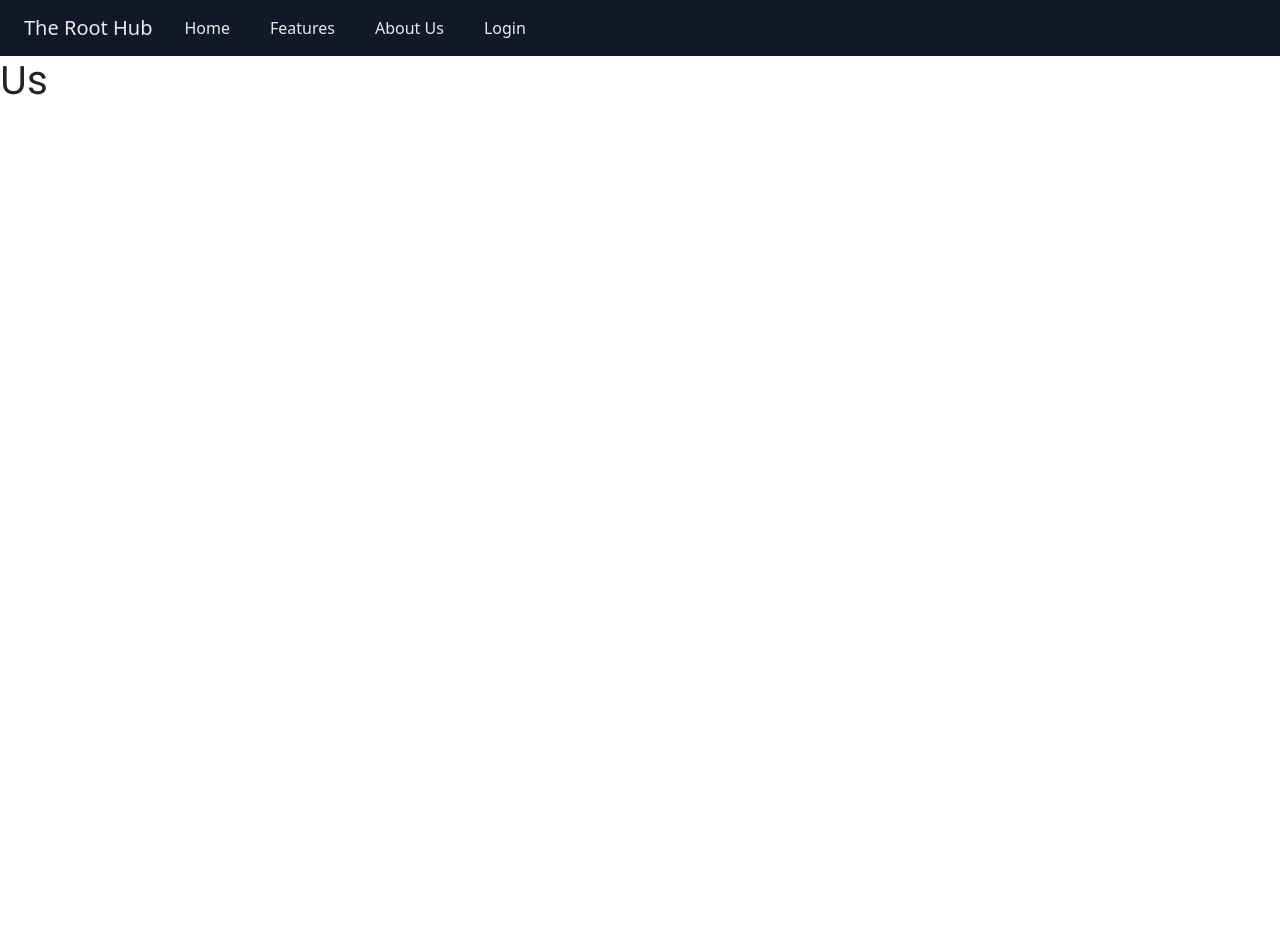
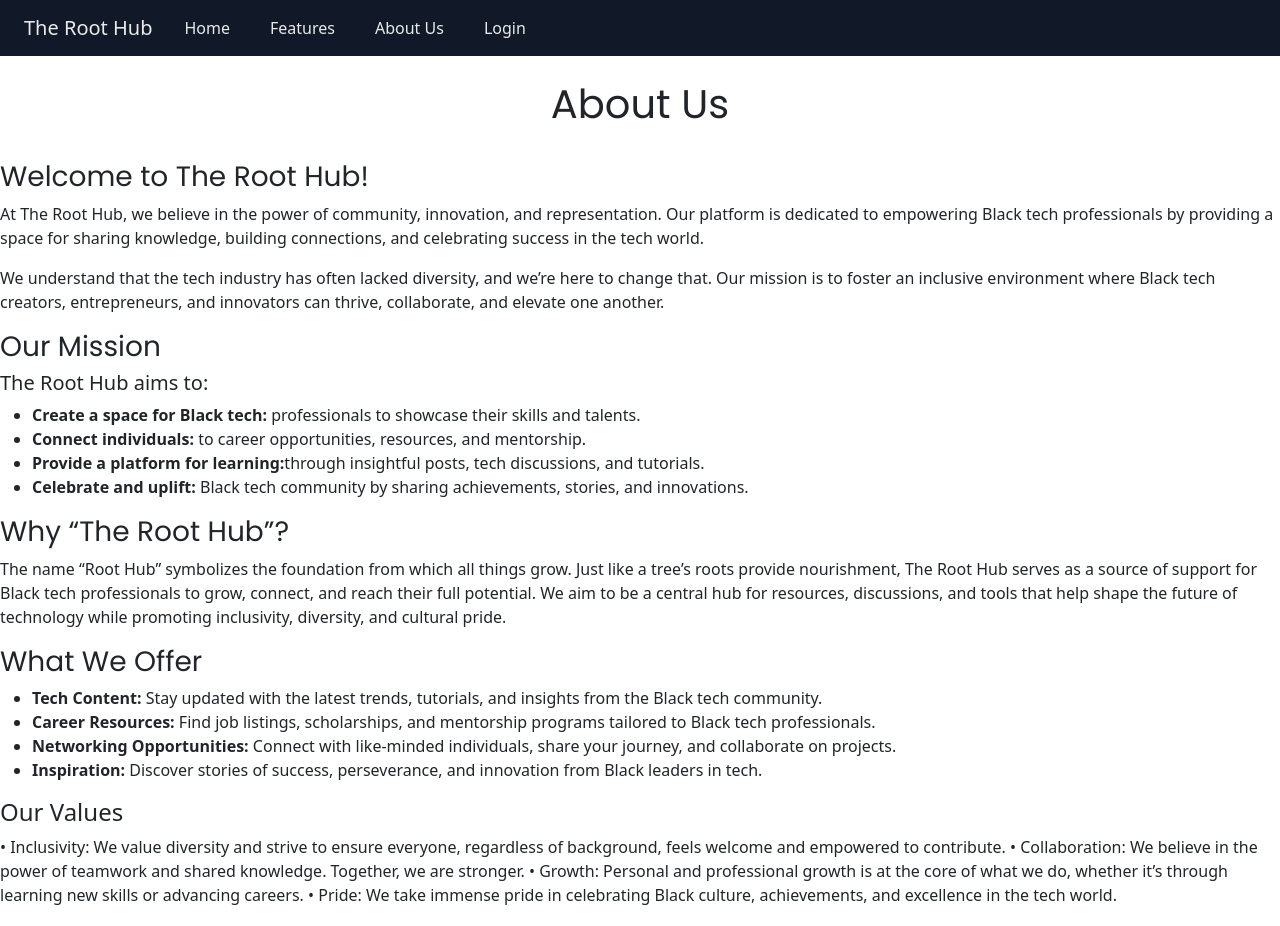
Before and after one commit to allenstfort23/the-root-hub, a React (Vite) app in the folder client/: page /aboutus in a window 1280 px wide. Shown: the top 926 px of the page. Before the commit the page ends 800 px from the top, so only its background shows below. Built offline with nearby package versions, Linux system fonts and the light colour scheme.

Commit message:
Update About-Us page

```diff
--- a/client/src/pages/About/AboutUs.tsx
+++ b/client/src/pages/About/AboutUs.tsx
@@ -1,5 +1,109 @@
 const AboutUs = () => {
-  return <h1>Us</h1>;
+  return (
+    <div className="contianer-fluid">
+      <h1 className="display-6 text-center py-4">About Us</h1>
+
+      <div className="row justify-content-around">
+        <div className="left-content">
+          <h3>Welcome to The Root Hub!</h3>
+          <p className="">
+            At The Root Hub, we believe in the power of community, innovation,
+            and representation. Our platform is dedicated to empowering Black
+            tech professionals by providing a space for sharing knowledge,
+            building connections, and celebrating success in the tech world.
+          </p>
+          <p>
+            We understand that the tech industry has often lacked diversity, and
+            we’re here to change that. Our mission is to foster an inclusive
+            environment where Black tech creators, entrepreneurs, and innovators
+            can thrive, collaborate, and elevate one another.
+          </p>
+        </div>
+        <div className="pl-2">
+          <h3>Our Mission</h3>
+          <p>
+            <h5>The Root Hub aims to:</h5>
+            <ul>
+              <li>
+                <b>Create a space for Black tech:</b> professionals to showcase
+                their skills and talents.
+              </li>
+              <li>
+                <b>Connect individuals:</b> to career opportunities, resources,
+                and mentorship.
+              </li>
+              <li>
+                <b>Provide a platform for learning:</b>through insightful posts,
+                tech discussions, and tutorials.
+              </li>
+              <li>
+                <b>Celebrate and uplift:</b> Black tech community by sharing
+                achievements, stories, and innovations.
+              </li>
+            </ul>
+          </p>
+        </div>
+        <div className="">
+          <h3>Why “The Root Hub”?</h3>
+          <p>
+            The name “Root Hub” symbolizes the foundation from which all things
+            grow. Just like a tree’s roots provide nourishment, The Root Hub
+            serves as a source of support for Black tech professionals to grow,
+            connect, and reach their full potential. We aim to be a central hub
+            for resources, discussions, and tools that help shape the future of
+            technology while promoting inclusivity, diversity, and cultural
+            pride.
+          </p>
+        </div>
+        <div className="pl-2">
+          <h3>What We Offer</h3>
+          <p>
+            <ul>
+              <li>
+                <b>Tech Content: </b> Stay updated with the latest trends,
+                tutorials, and insights from the Black tech community.
+              </li>
+              <li>
+                <b>Career Resources:</b> Find job listings, scholarships, and
+                mentorship programs tailored to Black tech professionals.
+              </li>
+              <li>
+                <b>Networking Opportunities:</b> Connect with like-minded
+                individuals, share your journey, and collaborate on projects.
+              </li>
+              <li>
+                <b>Inspiration:</b> Discover stories of success, perseverance,
+                and innovation from Black leaders in tech.
+              </li>
+            </ul>
+          </p>
+        </div>
+        <div className="">
+          <h4>Our Values</h4>
+          <p>
+            • Inclusivity: We value diversity and strive to ensure everyone,
+            regardless of background, feels welcome and empowered to contribute.
+            • Collaboration: We believe in the power of teamwork and shared
+            knowledge. Together, we are stronger. • Growth: Personal and
+            professional growth is at the core of what we do, whether it’s
+            through learning new skills or advancing careers. • Pride: We take
+            immense pride in celebrating Black culture, achievements, and
+            excellence in the tech world.
+          </p>
+        </div>
+        <div className="">
+          <h4>Join Us</h4>
+          <p>
+            At The Root Hub, everyone is welcome. Whether you’re just starting
+            your career or you’re a seasoned professional, we have a space for
+            you. We invite you to join us on this journey to make a lasting
+            impact on the world of tech. Together, we can make a difference.
+          </p>
+        </div>
+        <h2>Let’s build, innovate, and elevate — together.</h2>
+      </div>
+    </div>
+  );
 };
 
 export default AboutUs;
```
